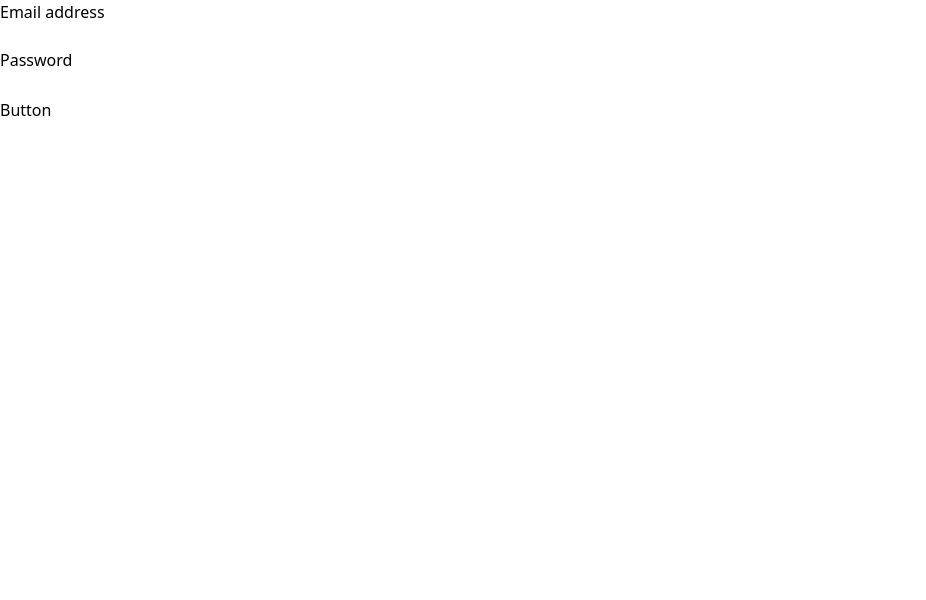
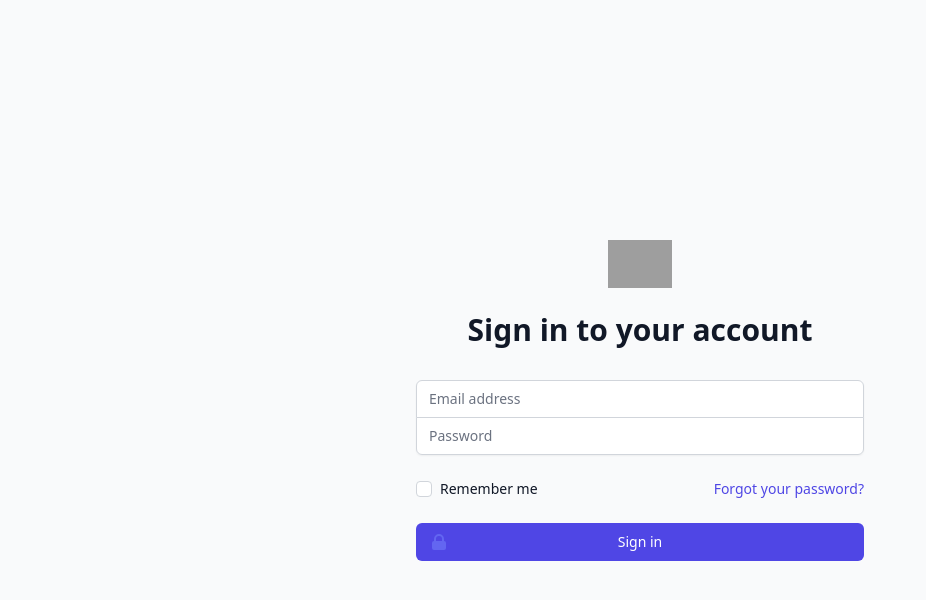
Before and after one commit to sitogi/my-admin-template, a React (Create React App) app: page /login in a window 1280 px wide. Shown: the top 600 px of the page, without its empty margins (0-926 px from the left). Built offline with nearby package versions, Linux system fonts and the light colour scheme; no server answers; grey boxes are pictures that could not be loaded.

Commit message:
Add Login page with tailwind

```diff
--- a/package.json
+++ b/package.json
@@ -9,6 +9,7 @@
     "@emotion/react": "^11.1.4",
     "@emotion/styled": "^11.0.0",
     "@reduxjs/toolkit": "^1.4.0",
+    "@tailwindcss/forms": "^0.2.1",
     "@tailwindcss/postcss7-compat": "^2.0.2",
     "@testing-library/jest-dom": "^5.11.4",
     "@testing-library/react": "^10.4.9",
--- a/src/components/pages/Login/Login.tsx
+++ b/src/components/pages/Login/Login.tsx
@@ -1,4 +1,3 @@
-import { Alert, AlertIcon, Button, Container, FormControl, FormLabel, Input } from '@chakra-ui/react';
 import React, { FC } from 'react';
 
 interface LoginProps {
@@ -9,26 +8,99 @@
 }
 
 const Login: FC<LoginProps> = ({ errorMsg, handleOnChangeEmail, handleOnChangePassword, handleOnSubmit }) => {
+  // TODO: error handling
+  console.log(errorMsg); // eslint-disable-line no-console
+
   return (
-    <Container>
-      {errorMsg && (
-        <Alert status="error">
-          <AlertIcon />
-          {errorMsg}
-        </Alert>
-      )}
-      <FormControl id="email">
-        <FormLabel>Email address</FormLabel>
-        <Input type="email" onChange={(event) => handleOnChangeEmail(String(event.target.value))} />
-      </FormControl>
-      <FormControl id="password">
-        <FormLabel>Password</FormLabel>
-        <Input type="password" onChange={(event) => handleOnChangePassword(String(event.target.value))} />
-      </FormControl>
-      <Button colorScheme="blue" onClick={() => handleOnSubmit()}>
-        Button
-      </Button>
-    </Container>
+    <div className="min-h-screen flex items-center justify-center bg-gray-50 py-12 px-4 sm:px-6 lg:px-8">
+      <div className="max-w-md w-full space-y-8">
+        <div>
+          <img
+            className="mx-auto h-12 w-auto"
+            src="https://tailwindui.com/img/logos/workflow-mark-indigo-600.svg"
+            alt="Workflow"
+          />
+          <h2 className="mt-6 text-center text-3xl font-extrabold text-gray-900">Sign in to your account</h2>
+        </div>
+        <form className="mt-8 space-y-6" action="#" method="POST">
+          <input type="hidden" name="remember" value="true" />
+          <div className="rounded-md shadow-sm -space-y-px">
+            <div>
+              <label htmlFor="email-address" className="sr-only">
+                Email address
+              </label>
+              <input
+                id="email-address"
+                name="email"
+                type="email"
+                required
+                className="appearance-none rounded-none relative block w-full px-3 py-2 border border-gray-300 placeholder-gray-500 text-gray-900 rounded-t-md focus:outline-none focus:ring-indigo-500 focus:border-indigo-500 focus:z-10 sm:text-sm"
+                placeholder="Email address"
+                onChange={(event) => handleOnChangeEmail(String(event.target.value))}
+              />
+            </div>
+            <div>
+              <label htmlFor="password" className="sr-only">
+                Password
+              </label>
+              <input
+                id="password"
+                name="password"
+                type="password"
+                required
+                className="appearance-none rounded-none relative block w-full px-3 py-2 border border-gray-300 placeholder-gray-500 text-gray-900 rounded-b-md focus:outline-none focus:ring-indigo-500 focus:border-indigo-500 focus:z-10 sm:text-sm"
+                placeholder="Password"
+                onChange={(event) => handleOnChangePassword(String(event.target.value))}
+              />
+            </div>
+          </div>
+
+          <div className="flex items-center justify-between">
+            <div className="flex items-center">
+              <input
+                id="remember_me"
+                name="remember_me"
+                type="checkbox"
+                className="h-4 w-4 text-indigo-600 focus:ring-indigo-500 border-gray-300 rounded"
+              />
+              <label htmlFor="remember_me" className="ml-2 block text-sm text-gray-900">
+                Remember me
+              </label>
+            </div>
+
+            <div className="text-sm">
+              <a href="#" className="font-medium text-indigo-600 hover:text-indigo-500">
+                Forgot your password?
+              </a>
+            </div>
+          </div>
+          <div>
+            <button
+              type="button"
+              className="group relative w-full flex justify-center py-2 px-4 border border-transparent text-sm font-medium rounded-md text-white bg-indigo-600 hover:bg-indigo-700 focus:outline-none focus:ring-2 focus:ring-offset-2 focus:ring-indigo-500"
+              onClick={() => handleOnSubmit()}
+            >
+              <span className="absolute left-0 inset-y-0 flex items-center pl-3">
+                <svg
+                  className="h-5 w-5 text-indigo-500 group-hover:text-indigo-400"
+                  xmlns="http://www.w3.org/2000/svg"
+                  viewBox="0 0 20 20"
+                  fill="currentColor"
+                  aria-hidden="true"
+                >
+                  <path
+                    fillRule="evenodd"
+                    d="M5 9V7a5 5 0 0110 0v2a2 2 0 012 2v5a2 2 0 01-2 2H5a2 2 0 01-2-2v-5a2 2 0 012-2zm8-2v2H7V7a3 3 0 016 0z"
+                    clipRule="evenodd"
+                  />
+                </svg>
+              </span>
+              Sign in
+            </button>
+          </div>
+        </form>
+      </div>
+    </div>
   );
 };
 
--- a/tailwind.config.js
+++ b/tailwind.config.js
@@ -7,5 +7,7 @@
   variants: {
     extend: {},
   },
-  plugins: [],
+  plugins: [
+    require('@tailwindcss/forms'),
+  ]
 }
```
Also changed, not shown: .eslintrc.js, 1 other file (tests, documents, lock files or other folders).
